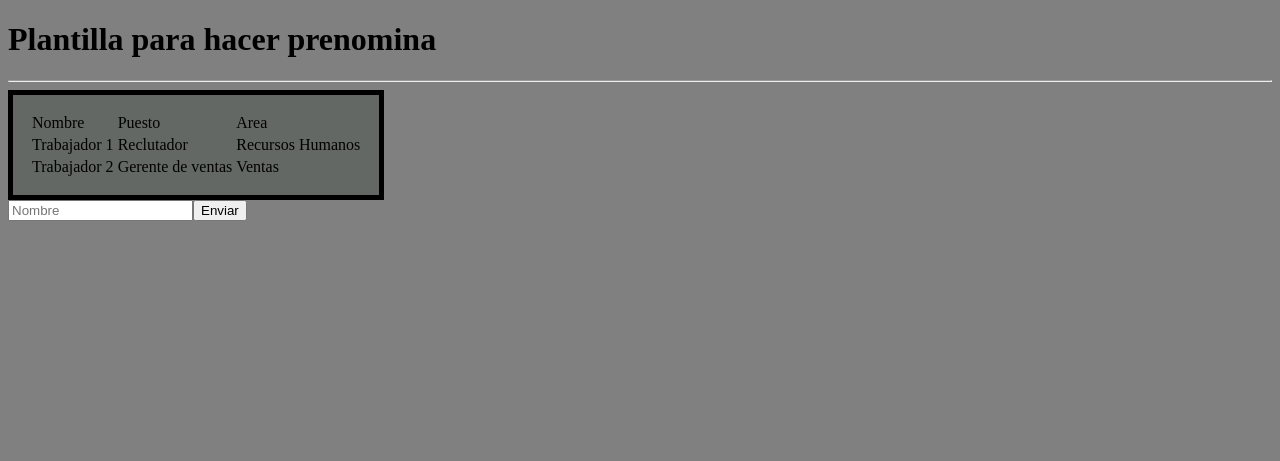
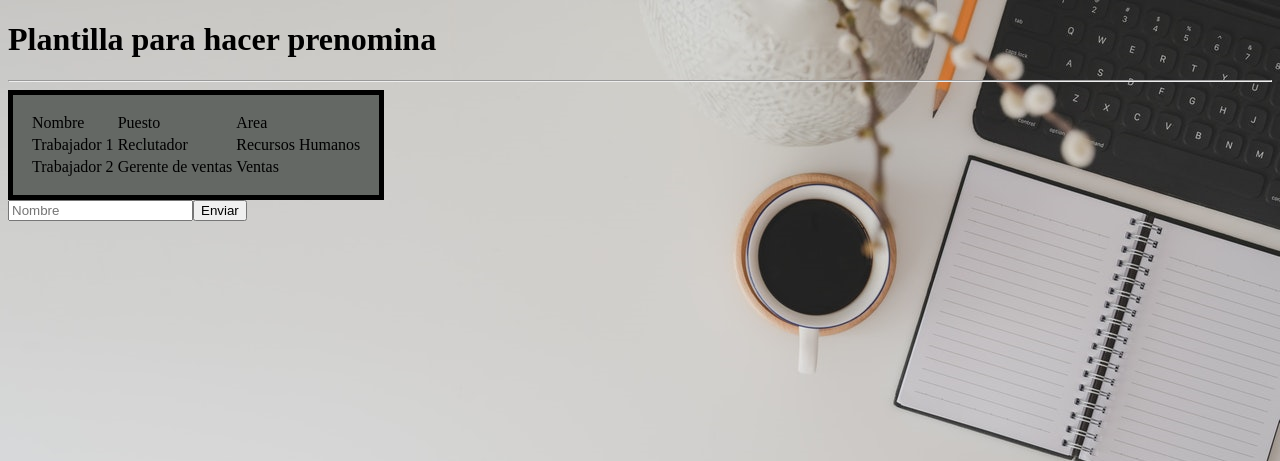
Before and after one commit to ManuelGodel07/ManuelRuiz, a PHP site: page /HTML/index10.html in a window 1280 px wide. Shown: the top 461 px of the page. Run offline with PHP 8.4, Linux system fonts and the light colour scheme.

Commit message:
poniendo fondo conta

```diff
--- a/CSS/style10.css
+++ b/CSS/style10.css
@@ -3,7 +3,7 @@
     --dark-color: #222;
 }
 body{
-    background: gray;
+    background: url(../images/work.png);
 }
 table{
     border: 5px solid black;
```
Also changed, not shown: images/work.png (added).
